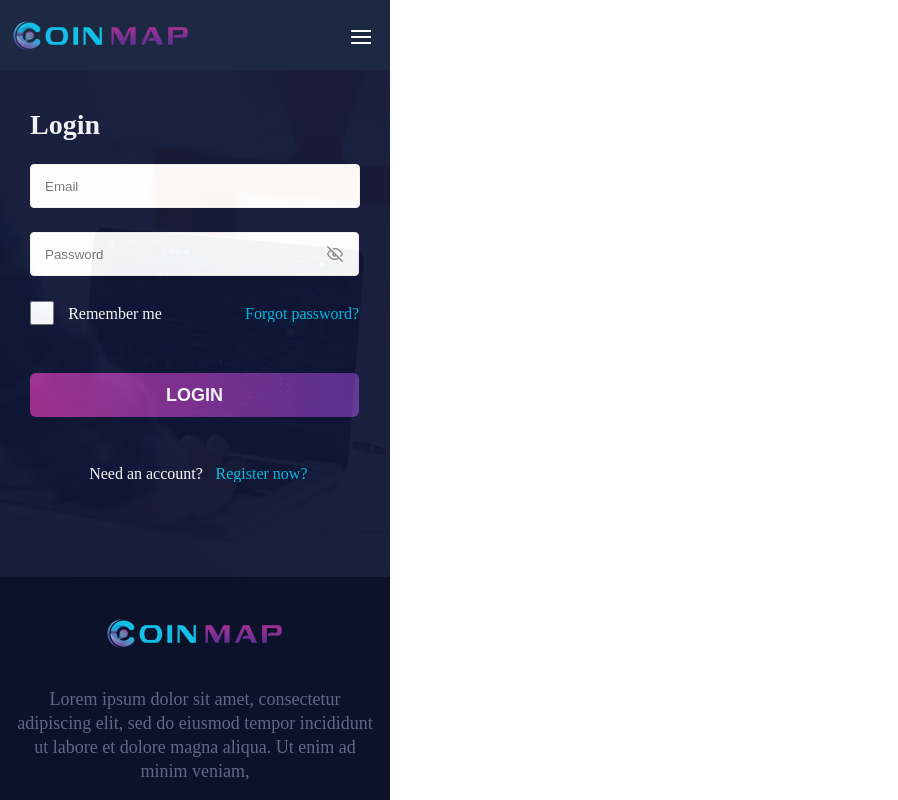
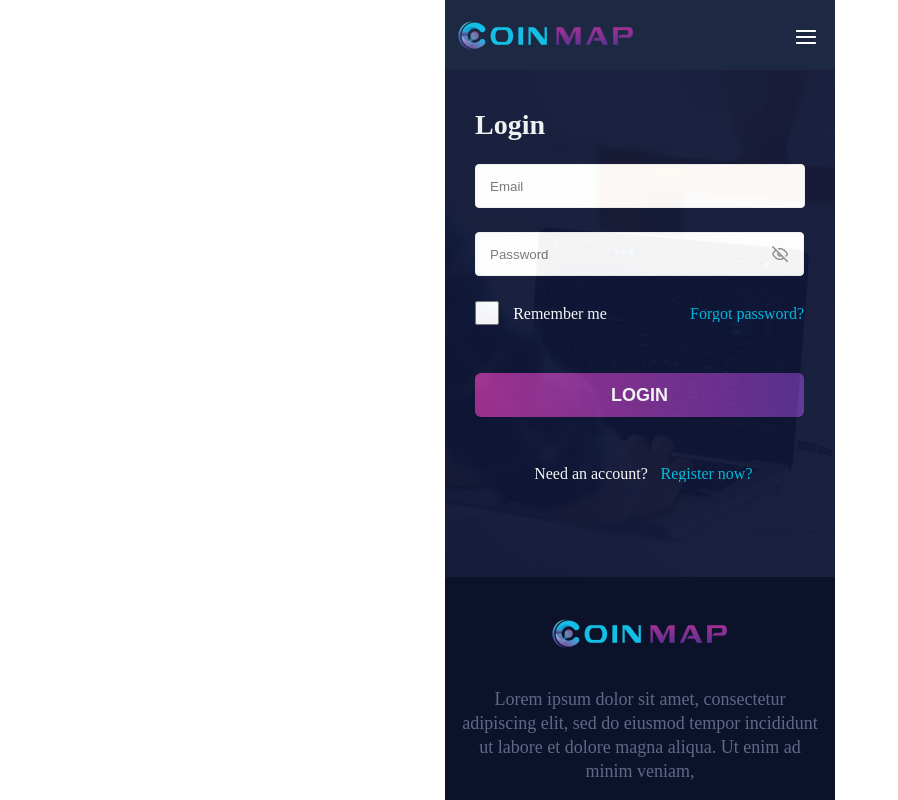
Before and after one commit to viennt01/coinmap, a React (Create React App) app: page / in a window 1280 px wide. Shown: the top 800 px of the page, without its empty margins (0-898 px from the left). Built offline with nearby package versions, Linux system fonts and the light colour scheme.

Commit message:
finishUI

```diff
--- a/src/App.css
+++ b/src/App.css
@@ -1,5 +1,11 @@
 .App {
   text-align: center;
+  /* position: relative; */
+  margin: auto;
+}
+.App-container {
+  display: flex;
+  align-items: center;
 }
 
 @media (prefers-reduced-motion: no-preference) {
--- a/src/App.js
+++ b/src/App.js
@@ -9,6 +9,7 @@ import LoginSuccess from './pages/LoginSuccess';
 function App() {
   const useLogin = localStorage.getItem('coinMapLogin');
   return (
+    <div className="App-container">
       <div className='App'>
           <BrowserRouter>
             <Switch>
@@ -18,6 +19,7 @@ function App() {
             </Switch>
           </BrowserRouter>
       </div>
+    </div>
   );
 }
 
--- a/src/components/LoginHome/login.module.css
+++ b/src/components/LoginHome/login.module.css
@@ -2,7 +2,7 @@ button{
   border-width: 0px;
 }
 .container{
-    position: absolute;
+    position: relative;
     width: 390px;
     height: 577px;
     left: 0;
--- a/src/components/LoginSuccessFull/loginSuccess.module.css
+++ b/src/components/LoginSuccessFull/loginSuccess.module.css
@@ -1,5 +1,5 @@
 .container{
-    position: absolute;
+    position: relative;
     width: 390px;
     height: 577px;
     left: 0;
```
Lines whose indentation alone changed are shown as unchanged.
